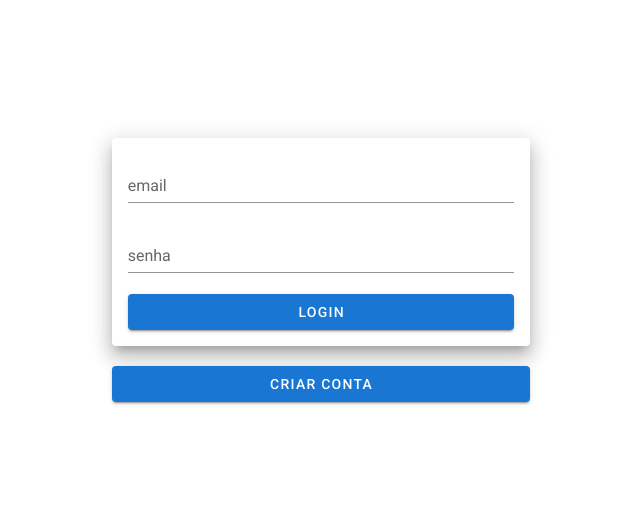
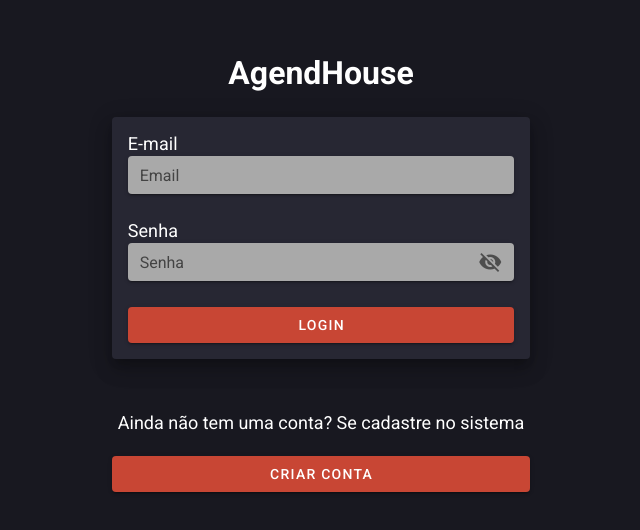
Before and after one commit to API-4-SEMESTRE/PROJETO-API, a Vue app in the folder Sistema/api-front/: page /login in a window 1280 px wide. Shown: the part 130-660 px from the top of the page, without its empty margins (319-959 px from the left). Built offline with nearby package versions, Linux system fonts and the light colour scheme; what v-mask would draw is missing.

Commit message:
API-47 Estilizando a tela de Login

```diff
--- a/Sistema/api-front/src/views/Login.vue
+++ b/Sistema/api-front/src/views/Login.vue
@@ -4,33 +4,74 @@
       <v-container fluid fill-height>
         <v-layout align-center justify-center>
           <v-flex xs12 sm8 md4>
-            <v-card class="elevation-12">
+            <h1 style="text-align: center; margin-bottom: 20px; color: white">
+              AgendHouse
+            </h1>
+            <v-card class="elevation-12" id="card-login">
               <v-card-text>
-                <v-form ref="form" lazy-validation @submit.prevent="do_login">
+                <v-form
+                  ref="form"
+                  v-model="valid"
+                  lazy-validation
+                  @submit.prevent="do_login"
+                >
+                  <span style="color: white; font-size: 18px">E-mail</span>
                   <v-text-field
+                    label="Email"
                     v-model="usuario.email"
-                    name="email"
-                    label="email"
-                    type="text"
+                    :rules="regra_email"
+                    single-line
+                    solo
+                    required
+                    dense
+                    background-color="#A9A9A9"
                   ></v-text-field>
+                  <span style="color: white; font-size: 18px">Senha</span>
                   <v-text-field
+                    label="Senha"
                     v-model="usuario.senha"
-                    id="senha"
-                    name="senha"
-                    label="senha"
-                    type="password"
+                    :rules="regra_senha"
+                    background-color="#A9A9A9"
+                    single-line
+                    solo
+                    required
+                    dense
+                    password
+                    :append-icon="show1 ? 'mdi-eye' : 'mdi-eye-off'"
+                    :type="show1 ? 'text' : 'password'"
+                    @click:append="show1 = !show1"
                   ></v-text-field>
-                  <v-btn block color="primary" type="submit">Login</v-btn>
+                  <v-btn
+                    id="botao-login"
+                    block
+                    color="#C84634"
+                    type="submit"
+                    class="white--text"
+                    :disabled="!valid"
+                    @click="validate"
+                    >Login</v-btn
+                  >
                 </v-form>
               </v-card-text>
             </v-card>
-            <v-btn
-              block
-              color="primary"
-              style="margin-top: 20px"
-              :to="{ name: 'Criar_Conta' }"
-              >Criar Conta</v-btn
+            <div
+              style="
+                margin-top: 50px;
+                font-size: 18px;
+                color: white;
+                text-align: center;
+              "
             >
+              Ainda não tem uma conta? Se cadastre no sistema
+              <v-btn
+                color="#C84634"
+                class="white--text"
+                block
+                style="margin-top: 20px"
+                :to="{ name: 'Criar_Conta' }"
+                >Criar Conta</v-btn
+              >
+            </div>
           </v-flex>
         </v-layout>
       </v-container>
@@ -51,6 +92,17 @@ export default {
       email: "",
       senha: "",
     },
+    // Criando a variavel pro icone de mostrar a senha
+    show1: false,
+
+    // Validando se os campos do formulario estão preenchidos e se são validos
+    valid: true,
+    regra_email: [
+      (v) => !!v || "O e-mail é obrigatório",
+      (v) => /.+@.+\..+/.test(v) || "E-mail inválido",
+      //(v) => /^[a-z0-9.]+@oracle.com$/.test(v) || "E-mail inválido",
+    ],
+    regra_senha: [(v) => !!v || "A senha é obrigatória"],
   }),
   methods: {
     do_login() {
@@ -67,6 +119,20 @@ export default {
           Swal.fire("Oops...", "Usuário ou senha invalidos", "error");
         });
     },
+    // Método que valida se os campos estão preenchidos, se não estiverem ele bloqueia o botão CADASTRAR
+    validate() {
+      this.$refs.form.validate();
+    },
   },
 };
 </script>
+
+<style>
+#login {
+  background-color: #181820;
+  overflow: hidden;
+}
+#card-login {
+  background-color: #272733;
+}
+</style>
```
